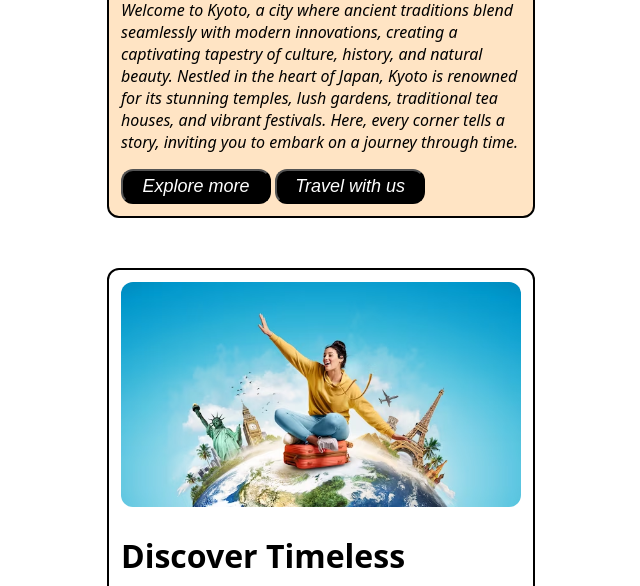
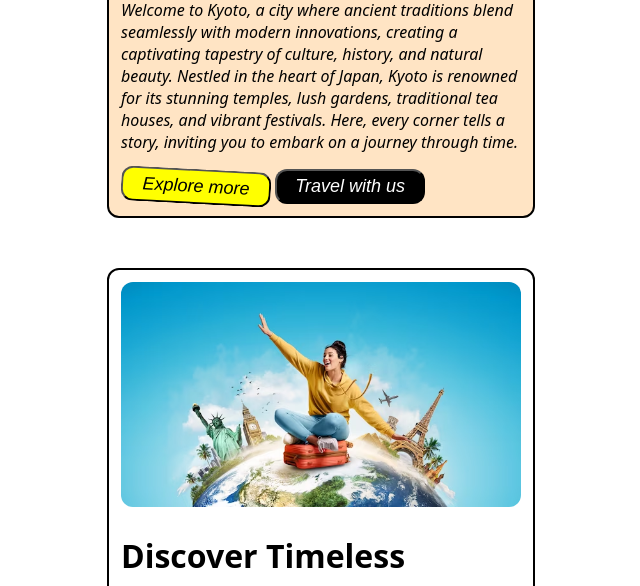
Before and after one commit to SRIRANGAN19072002/clean-and-clear, a plain HTML site: page index.html in a window 1280 px wide. In both pictures the pointer is over the button 515 px from the left and 840 px from the top of the page. Shown: the part 654-1240 px from the top of the page, without its empty margins (319-959 px from the left). Drawn offline with Linux system fonts and the light colour scheme.

Commit message:
version2

```diff
--- a/style.css
+++ b/style.css
@@ -20,6 +20,13 @@ body{
    text-align: center;
    border-radius: 12px;
    font-style: oblique;
+   transition: 1s;
+}
+.btw:hover{
+    background-color: yellow;
+    color: black;
+    transform: rotate(3deg)
+
 }
 p{
 
```
